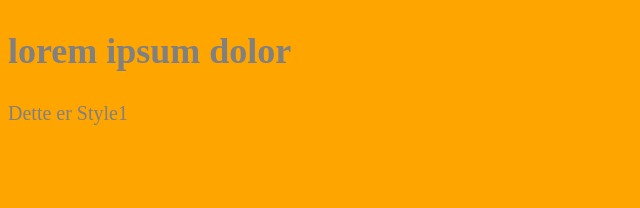
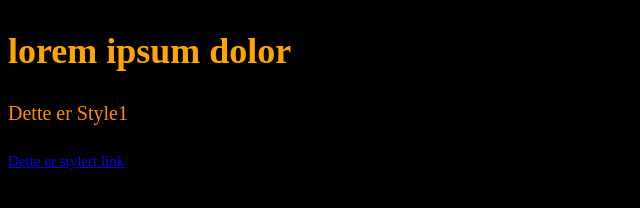
Before and after one commit to Mimea005/Mimea005.github.io, a plain HTML site: page index.html in a window 1280 px wide. Shown: the whole page, without its empty margins (0-640 px from the left). Drawn offline with Linux system fonts and the light colour scheme.

Commit message:
modified to new color style

```diff
--- a/index.html
+++ b/index.html
@@ -9,6 +9,7 @@
 <h2>lorem ipsum dolor</h2>
 </div>
 <p class='Style1'>Dette er Style1</p>
+<a class='styled_links' href='https://www.google.com/'>Dette er stylert link</a>
 
 </body>
 </html>
--- a/main_style.css
+++ b/main_style.css
@@ -1,14 +1,20 @@
 body{
 
-background-color:orange;
+background-color:black;
 font-size:24px;
-color:grey;
+color:orange;
 
 }
 
 p.Style1{
 
 font-size:20px;
-color:5555FF;
+color:darkorange;
 
 }
+
+a.styled_links{
+
+color:FFFF22;
+font-size:15px;
+}
```
